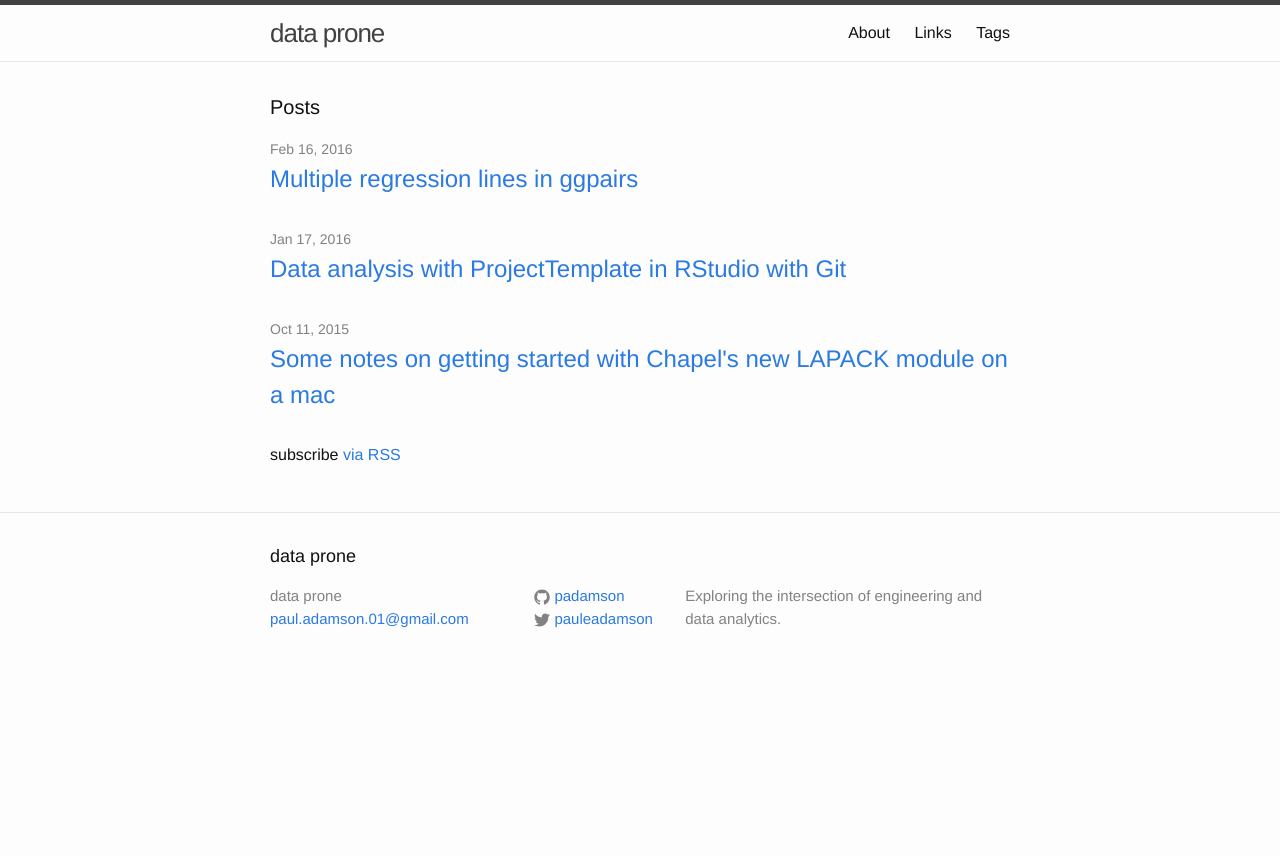
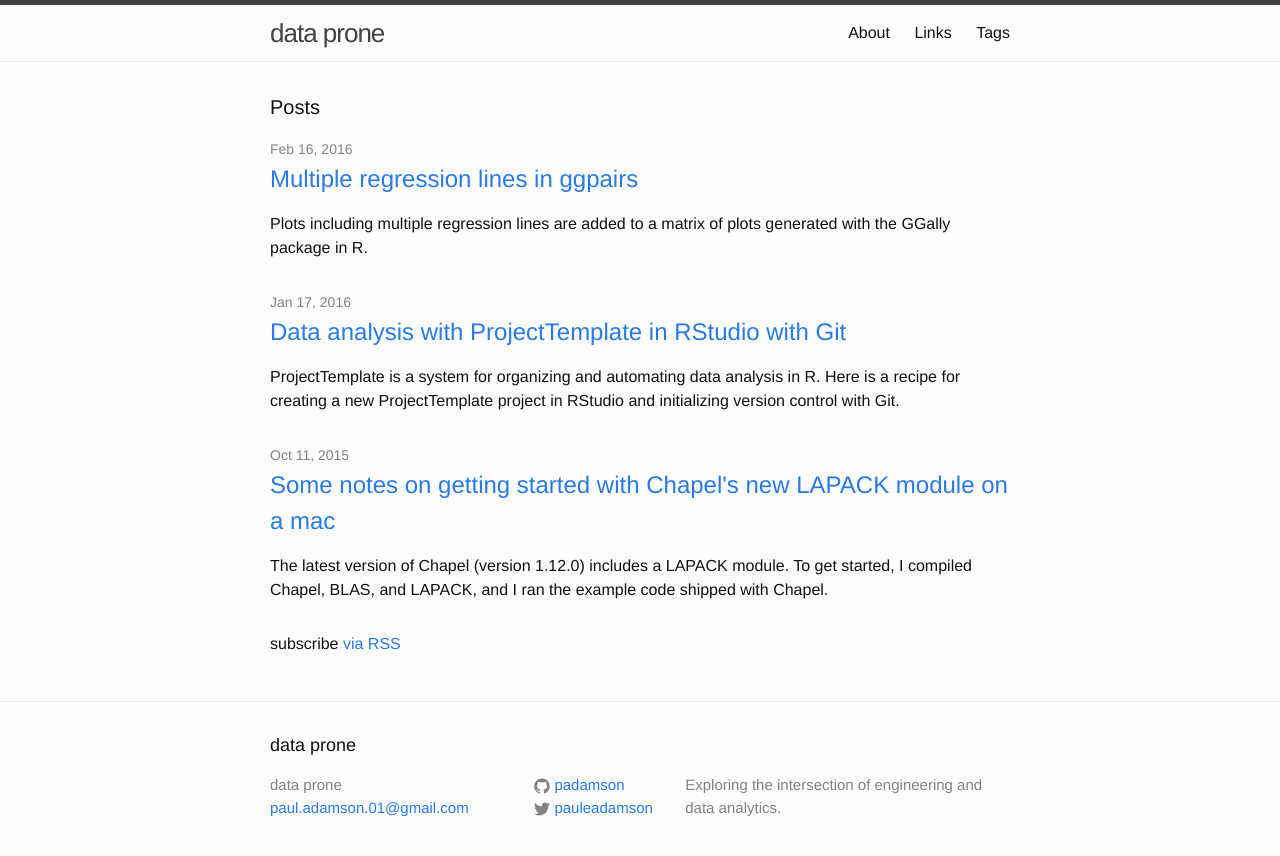
Before and after one commit to padamson/padamson.github.io, a Jekyll site: the page built from index.html, in a window 1280 px wide. Shown: the top 856 px of the page. Built offline with Jekyll 4.4.1, drawn with Linux system fonts in a browser that asks for light colours.

Commit message:
move abstract to front matter and include excerpt in feed

```diff
--- a/_config.yml
+++ b/_config.yml
@@ -16,3 +16,5 @@ markdown: kramdown
 
 gems:
   - jekyll-gist
+
+quick_view_length: 200
--- a/_posts/2016-01-17-projecttemplate-in-rstudio-with-git.markdown
+++ b/_posts/2016-01-17-projecttemplate-in-rstudio-with-git.markdown
@@ -13,20 +13,22 @@ tags:
 - RStudio
 - ProjectTemplate
 - Git
+
+abstract: ProjectTemplate is a system for organizing and automating
+  data analysis in R. Here is a recipe for creating a new ProjectTemplate project in
+  RStudio and initializing version control with Git.
 ---
 ## Abstract
 
-[ProjectTemplate][projecttemplate] is a system for organizing and automating
-data analysis in R. Here is a recipe for creating a new ProjectTemplate project in
-[RStudio][rstudio] and initializing version control with [Git][git].
+{{ page.abstract }}
 
 ## Order of Operations
 
 I find that the following sequence is most efficient and error-proof:
 
-1. Create ProjectTemplate project
-2. Create RStudio project from directory created in Step 1
-3. Create a new repo at [GitHub][github] (or [some other git hosting service][githosts])
+1. Create [ProjectTemplate][projecttemplate] project
+2. Create [RStudio][rstudio] project from directory created in Step 1
+3. Create a new [Git][git] repo at [GitHub][github] (or [some other git hosting service][githosts])
 4. At command line, initialize git repo, add files, commit, and push to remote host
 5. Restart RStudio
 
--- a/_posts/2016-02-16-multiple-regression-lines-with-ggpairs.markdown
+++ b/_posts/2016-02-16-multiple-regression-lines-with-ggpairs.markdown
@@ -13,13 +13,16 @@ tags:
 - GGally
 - ggplot2
 - ggpairs
+
+abstract: Plots including multiple regression lines are added to a matrix of plots
+  generated with the GGally package in R.
 ---
 
 ## Abstract
 
-Building upon an excellent [answer on Stack Overflow](http://stackoverflow.com/a/35088740/4257137),
-plots including both the `lm` and `loess` regression lines are added to a matrix of plots
-generated with the `ggpairs` command from the GGally package in R.
+{{ page.abstract }}[^1]
+
+[^1]: Credit to an excellent [answer on Stack Overflow](http://stackoverflow.com/a/35088740/4257137).
 
 ## Background
 
@@ -50,7 +53,8 @@ data are continuous.
 
 The plot generated by the above code is included here.
 Note that the default transparency of the
-confidence interval works fairly well.
+confidence interval works fairly well for being able to compare
+the two types of regression curves.
 
 ![Plot generated by above code](
 {{ "/assets/multiple_smooth_ggpairs.png" | prepend: site.baseurl | prepend: site.url }})
--- a/index.html
+++ b/index.html
@@ -25,6 +25,11 @@ layout: default
       <h2>
         <a class="post-link" href="{{ post.url | prepend: site.baseurl }}">{{ post.title }}</a>
       </h2>
+      {% if post.abstract %}
+      <p class="small light-font">
+        {{ post.abstract | truncate: site.quick_view_length, '...' }}
+      </p>
+      {% endif %}
     </li>
     {% endfor %}
   </ul>
```
Also changed, not shown: _posts/2015-10-11-chapel-and-lapack.markdown (+4 -3 lines).
